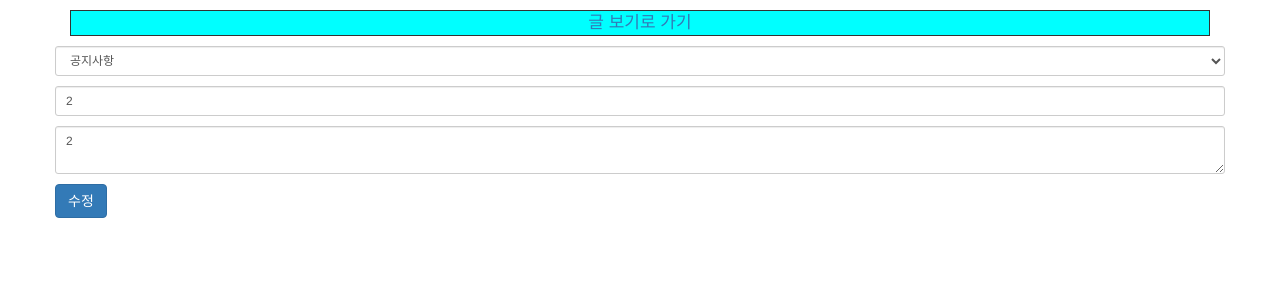
After one commit to kazikai/instablog, a Django app: page /posts/edit/13/ in a window 1280 px wide. The commit adds this page. Shown: the top 300 px of the page. Run offline with Django 3.2, Linux system fonts and the light colour scheme; data comes from the database, SQL or seed files in the repository; both versions use the stored data as it was after the commit; some libraries are stand-ins or nearby versions.

Commit message:
POST 수정기능 추가

```diff
--- a/blog/templates/blog_layout.html
+++ b/blog/templates/blog_layout.html
@@ -29,7 +29,7 @@
       text-decoration: initial;
       text-align: center;
     }
-    .post-list-button, .post-delete-button{
+    .post-list-button, .post-delete-button, .post-edit-button{
         margin-top: 10px;
         border: 1px solid;
         text-align: center;
--- /dev/null
+++ b/blog/templates/edit_post.html
@@ -0,0 +1,30 @@
+<!-- blog/templates/view_post.html-->
+{% extends 'blog_layout.html' %}
+{% load bootstrap3 %}
+  {% block page_title %}글 수정{% endblock %}
+  {% block content %}
+    <div class="post-list-button">
+      <a href="/posts/{{post.pk}}">글 보기로 가기</a>
+    </div>
+      <form method="POST" action="" class="form-horizontal" style="margin-top:10px;">
+        {% csrf_token %}
+        <div class="form-group form-group-sm">
+          <p>
+            <select name="category" class="form-control input-sm">
+              {% for category in categories %}
+              <option value="{{ category.pk }}">{{ category.name }}</option>
+              {% endfor %}
+            </select>
+          </p>
+          <p>
+            <input type="text" name="title" id="blog-title" class="form-control" placeholder="글 제목" value="{{ post.title }}">
+          </p>
+          <p>
+            <textarea id="blog-content" name="content" class="form-control">{{ post.content }}</textarea>
+          </p>
+          <p>
+            {% bootstrap_button "수정" button_type="submit" button_class="btn-primary" %}
+          </p>
+        </div>
+      </form>
+  {% endblock %}
--- a/blog/templates/view_post.html
+++ b/blog/templates/view_post.html
@@ -15,6 +15,9 @@
         <p> 글 갈래 : {{ post.category.name }}</p>
         <p> 작성 일시: {{ post.created_at }}</p>
       </div>
+    </div>
+    <div class="post-edit-button">
+        <a href="/posts/edit/{{post.pk}}">글 수정</a>
     </div>
     <div class="post-delete-button">
         <a href="/posts/delete/{{post.pk}}">글 삭제</a>
--- a/blog/views.py
+++ b/blog/views.py
@@ -58,6 +58,23 @@ def create_comment(request, post, pk):
         pass
     else:
         comment.save()
+# 포스트 보기
+def edit_post(request, pk):
+    post = get_object_or_404( Post, pk=pk )
+    categories = Category.objects.all()
+    if request.method == 'GET':
+        return render(request, 'edit_post.html', {
+            'post': post,
+            'categories': categories,
+            })
+    elif request.method == 'POST':
+        post_edit = request.POST
+        post.title = post_edit['title']
+        post.content = post_edit['content']
+        category = get_object_or_404(Category, pk=post_edit['category'])
+        post.category = category
+        post.save()
+        return redirect('view_post', pk=post.pk)
 
 # 포스트 보기
 def view_post(request, pk):
@@ -83,7 +100,7 @@ def delete_post(request, pk):
     })
 # 포스트 만들기
 def create_post(request):
-    categories = Category.objects.all();
+    categories = Category.objects.all()
     if request.method == 'GET':
         pass
     elif request.method == 'POST':
--- a/instablog/urls.py
+++ b/instablog/urls.py
@@ -20,6 +20,7 @@ from blog import views as blog_views
 urlpatterns = [
     url(r'^posts/delete/(?P<pk>[0-9]+)/$', blog_views.delete_post, name='delete_post'),
     url(r'^posts/create/$', blog_views.create_post, name='create_post'),
+    url(r'^posts/edit/(?P<pk>[0-9]+)/$', blog_views.edit_post, name='edit_post'),
     url(r'^comment/delete/(?P<pk1>[0-9]+)/(?P<pk2>[0-9]+)$', blog_views.delete_comment, name='delete_comment'),
     url(r'^$', blog_views.list_posts),
     #아래 url패턴에 대해서는 view_post라는 이름이 만들어진다.
```
Also changed, not shown: db.sqlite3.
